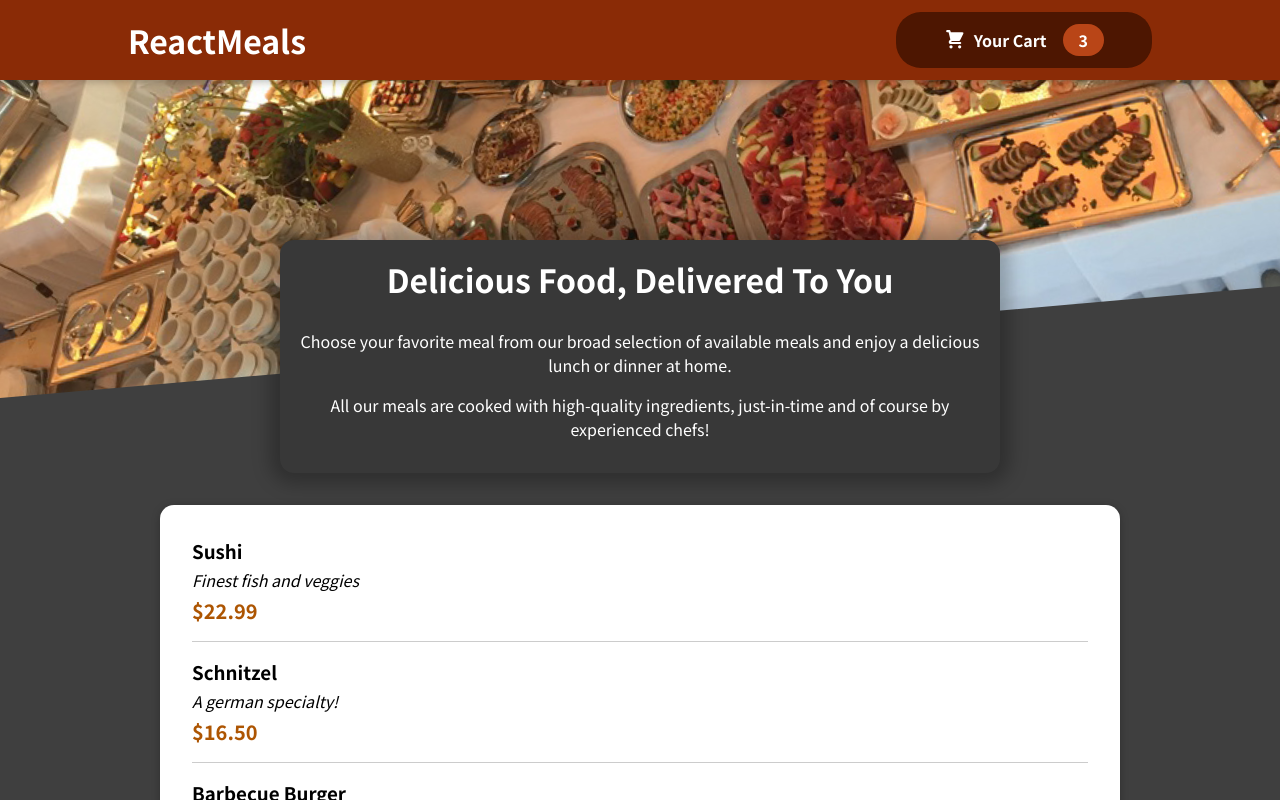
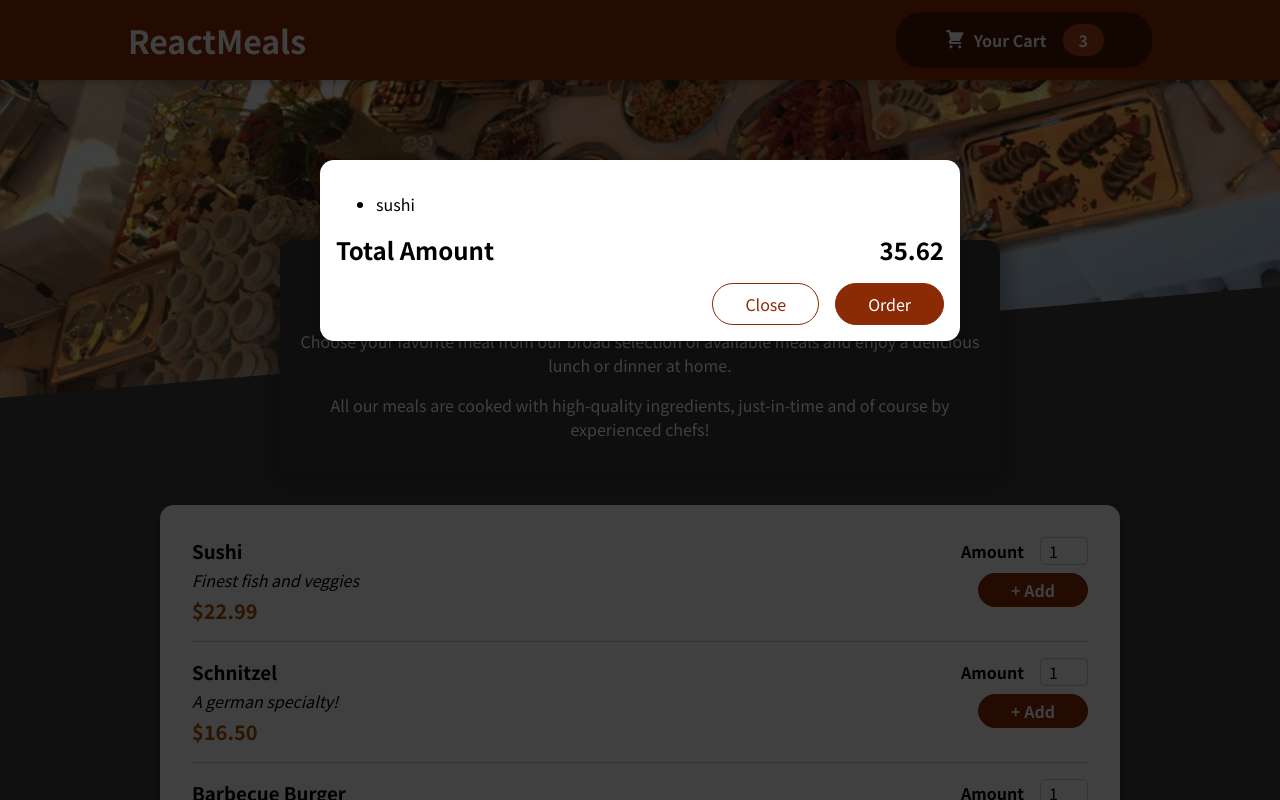
Before and after one commit to wkberezowski/food-order-app, a React (Create React App) app: page / in a window 1280 px wide. Shown: the top 800 px of the page. Built offline with nearby package versions, Linux system fonts and the light colour scheme.

Commit message:
added modal

```diff
--- a/public/index.html
+++ b/public/index.html
@@ -28,6 +28,7 @@
   </head>
   <body>
     <noscript>You need to enable JavaScript to run this app.</noscript>
+    <div id="overlays"></div>
     <div id="root"></div>
     <!--
       This HTML file is a template.
--- a/src/App.js
+++ b/src/App.js
@@ -1,9 +1,13 @@
+import { useState } from 'react';
+
+import Cart from './components/Cart/Cart';
 import Header from './components/Layout/Header';
 import Meals from './components/Meals/Meals';
 
 function App() {
   return (
     <>
+      <Cart></Cart>
       <Header></Header>
       <main>
         <Meals />
--- /dev/null
+++ b/src/components/Cart/Cart.js
@@ -0,0 +1,29 @@
+import Modal from '../UI/Modal';
+import classes from './Cart.module.css';
+
+const Cart = (props) => {
+  const cartItems = (
+    <ul className={classes['cart-item']}>
+      {[{ id: 'c1', name: 'sushi', amount: '2', price: '12.99' }].map(
+        (item) => (
+          <li>{item.name}</li>
+        )
+      )}
+    </ul>
+  );
+  return (
+    <Modal>
+      {cartItems}
+      <div className={classes.total}>
+        <span>Total Amount</span>
+        <span>35.62</span>
+      </div>
+      <div className={classes.actions}>
+        <button className={classes['button--alt']}>Close</button>
+        <button className={classes.button}>Order</button>
+      </div>
+    </Modal>
+  );
+};
+
+export default Cart;
--- /dev/null
+++ b/src/components/Cart/Cart.module.css
@@ -0,0 +1,46 @@
+.cart-items {
+  list-style: none;
+  margin: 0;
+  padding: 0;
+  max-height: 20rem;
+  overflow: auto;
+}
+
+.total {
+  display: flex;
+  justify-content: space-between;
+  align-items: center;
+  font-weight: bold;
+  font-size: 1.5rem;
+  margin: 1rem 0;
+}
+
+.actions {
+  text-align: right;
+}
+
+.actions button {
+  font: inherit;
+  cursor: pointer;
+  background-color: transparent;
+  border: 1px solid #8a2b06;
+  padding: 0.5rem 2rem;
+  border-radius: 25px;
+  margin-left: 1rem;
+}
+
+.actions button:hover,
+.actions button:active {
+  background-color: #5a1a01;
+  border-color: #5a1a01;
+  color: white;
+}
+
+.actions .button--alt {
+  color: #8a2b06;
+}
+
+.actions .button {
+  background-color: #8a2b06;
+  color: white;
+}
--- a/src/components/Meals/AvailableMeals.js
+++ b/src/components/Meals/AvailableMeals.js
@@ -31,6 +31,7 @@
 const AvailableMeals = () => {
   const mealsList = DUMMY_MEALS.map((meal) => (
     <MealItem
+      id={meal.id}
       key={meal.id}
       name={meal.name}
       description={meal.description}
--- a/src/components/Meals/MealItem/MealItem.js
+++ b/src/components/Meals/MealItem/MealItem.js
@@ -1,4 +1,5 @@
 import classes from './MealItem.module.css';
+import MealItemForm from './MealItemForm';
 
 const MealItem = (props) => {
   const price = `$${props.price.toFixed(2)}`;
@@ -10,7 +11,9 @@
         <div className={classes.description}>{props.description}</div>
         <div className={classes.price}>{price}</div>
       </div>
-      <div></div>
+      <div>
+        <MealItemForm id={props.id} />
+      </div>
     </li>
   );
 };
--- a/src/components/Meals/MealItem/MealItemForm.js
+++ b/src/components/Meals/MealItem/MealItemForm.js
@@ -0,0 +1,23 @@
+import Input from '../../UI/Input';
+import classes from './MealItemForm.module.css';
+
+const MealItemForm = (props) => {
+  return (
+    <form className={classes.form}>
+      <Input
+        label='Amount'
+        input={{
+          id: 'amount_' + props.id,
+          type: 'number',
+          min: '1',
+          max: '5',
+          setp: '1',
+          defaultValue: '1',
+        }}
+      />
+      <button>+ Add</button>
+    </form>
+  );
+};
+
+export default MealItemForm;
--- /dev/null
+++ b/src/components/Meals/MealItem/MealItemForm.module.css
@@ -0,0 +1,20 @@
+.form {
+  text-align: right;
+}
+
+.form button {
+  font: inherit;
+  cursor: pointer;
+  background-color: #8a2b06;
+  border: 1px solid #8a2b06;
+  color: white;
+  padding: 0.25rem 2rem;
+  border-radius: 20px;
+  font-weight: bold;
+}
+
+.form button:hover,
+.form button:active {
+  background-color: #641e03;
+  border-color: #641e03;
+}
--- /dev/null
+++ b/src/components/UI/Input.js
@@ -0,0 +1,12 @@
+import classes from './Input.module.css';
+
+const Input = (props) => {
+  return (
+    <div className={classes.input}>
+      <label htmlFor={props.input.id}>{props.label}</label>
+      <input {...props.input} />
+    </div>
+  );
+};
+
+export default Input;
--- /dev/null
+++ b/src/components/UI/Input.module.css
@@ -0,0 +1,18 @@
+.input {
+  display: flex;
+  align-items: center;
+  margin-bottom: 0.5rem;
+}
+
+.input label {
+  font-weight: bold;
+  margin-right: 1rem;
+}
+
+.input input {
+  width: 3rem;
+  border-radius: 5px;
+  border: 1px solid #ccc;
+  font: inherit;
+  padding-left: 0.5rem;
+}
--- /dev/null
+++ b/src/components/UI/Modal.js
@@ -0,0 +1,30 @@
+import reactDom from 'react-dom';
+import classes from './Modal.module.css';
+
+const Backdrop = (props) => {
+  return <div className={classes.backdrop}></div>;
+};
+
+const ModalOverlay = (props) => {
+  return (
+    <div className={classes.modal}>
+      <div className={classes.content}>{props.children}</div>
+    </div>
+  );
+};
+
+const portalElement = document.getElementById('overlays');
+
+const Modal = (props) => {
+  return (
+    <>
+      {reactDom.createPortal(<Backdrop></Backdrop>, portalElement)}
+      {reactDom.createPortal(
+        <ModalOverlay>{props.children}</ModalOverlay>,
+        portalElement
+      )}
+    </>
+  );
+};
+
+export default Modal;
--- /dev/null
+++ b/src/components/UI/Modal.module.css
@@ -0,0 +1,40 @@
+.backdrop {
+  position: fixed;
+  top: 0;
+  left: 0;
+  width: 100%;
+  height: 100vh;
+  z-index: 20;
+  background-color: rgba(0, 0, 0, 0.75);
+}
+
+.modal {
+  position: fixed;
+  top: 20vh;
+  left: 5%;
+  width: 90%;
+  background-color: white;
+  padding: 1rem;
+  border-radius: 14px;
+  box-shadow: 0 2px 8px rgba(0, 0, 0, 0.25);
+  z-index: 30;
+  animation: slide-down 300ms ease-out forwards;
+}
+
+@media (min-width: 768px) {
+  .modal {
+    width: 40rem;
+    left: calc(50% - 20rem);
+  }
+}
+
+@keyframes slide-down {
+  from {
+    opacity: 0;
+    transform: translateY(-3rem);
+  }
+  to {
+    opacity: 1;
+    transform: translateY(0);
+  }
+}
```
